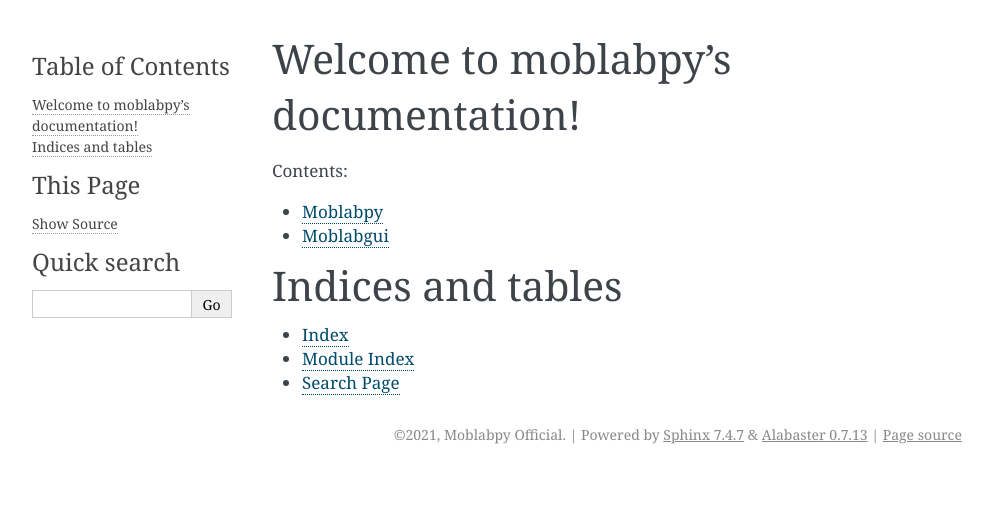
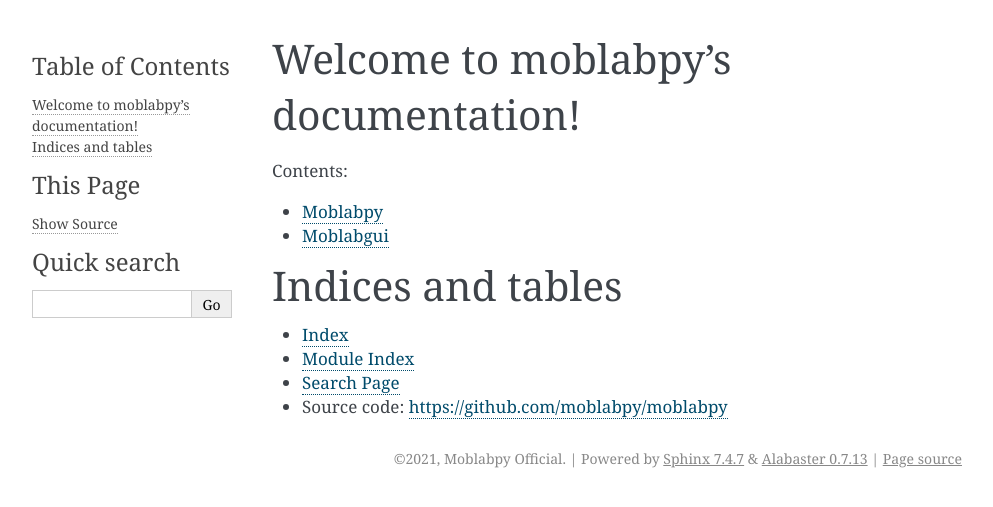
Before and after one commit to moblabpy/moblabpy, a Sphinx documentation site: the page built from docs/index.rst, in a window 1280 px wide. Shown: the top 507 px of the page, without its empty margins (148-1141 px from the left). Built offline with Sphinx 7.4.7, drawn with Linux system fonts in a browser that asks for light colours.

Commit message:
Update index.rst

```diff
--- a/docs/index.rst
+++ b/docs/index.rst
@@ -19,3 +19,4 @@
 * :ref:`genindex`
 * :ref:`modindex`
 * :ref:`search`
+* Source code: https://github.com/moblabpy/moblabpy
```
